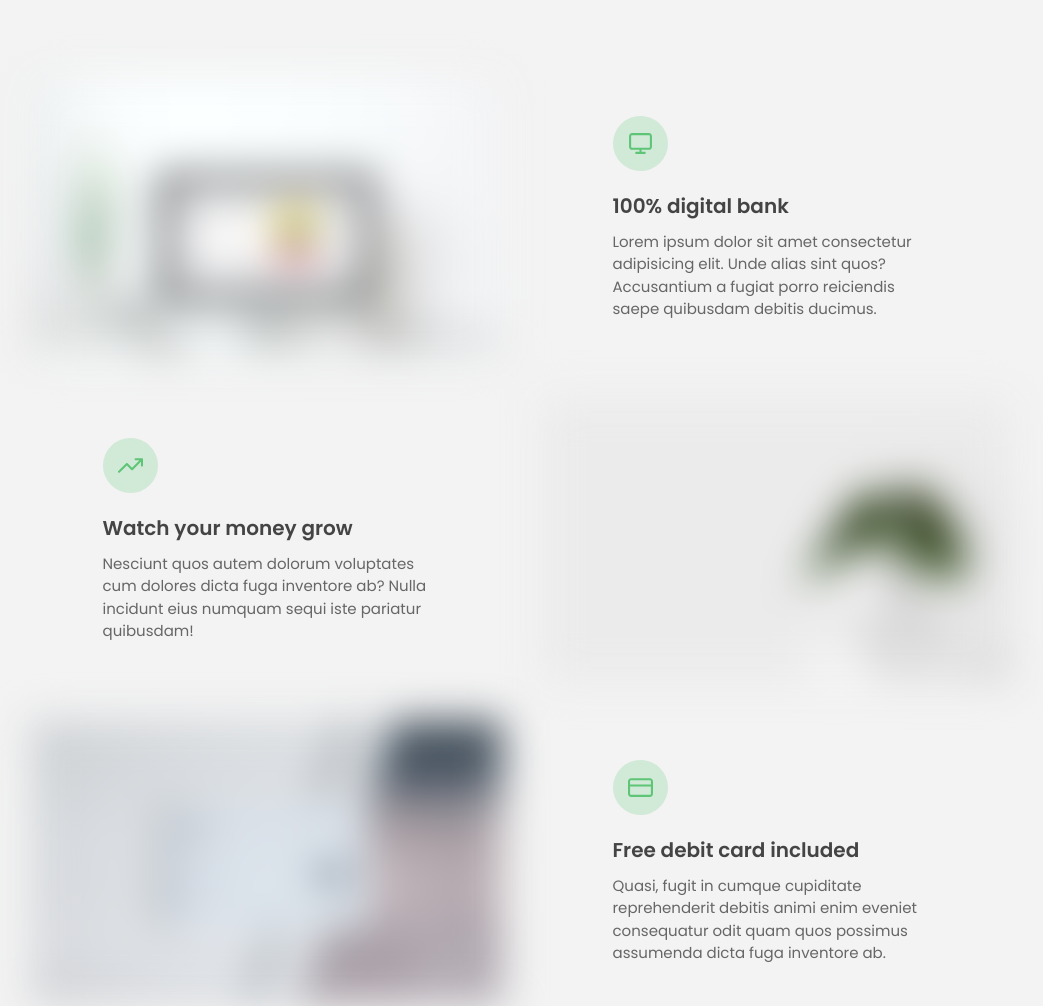
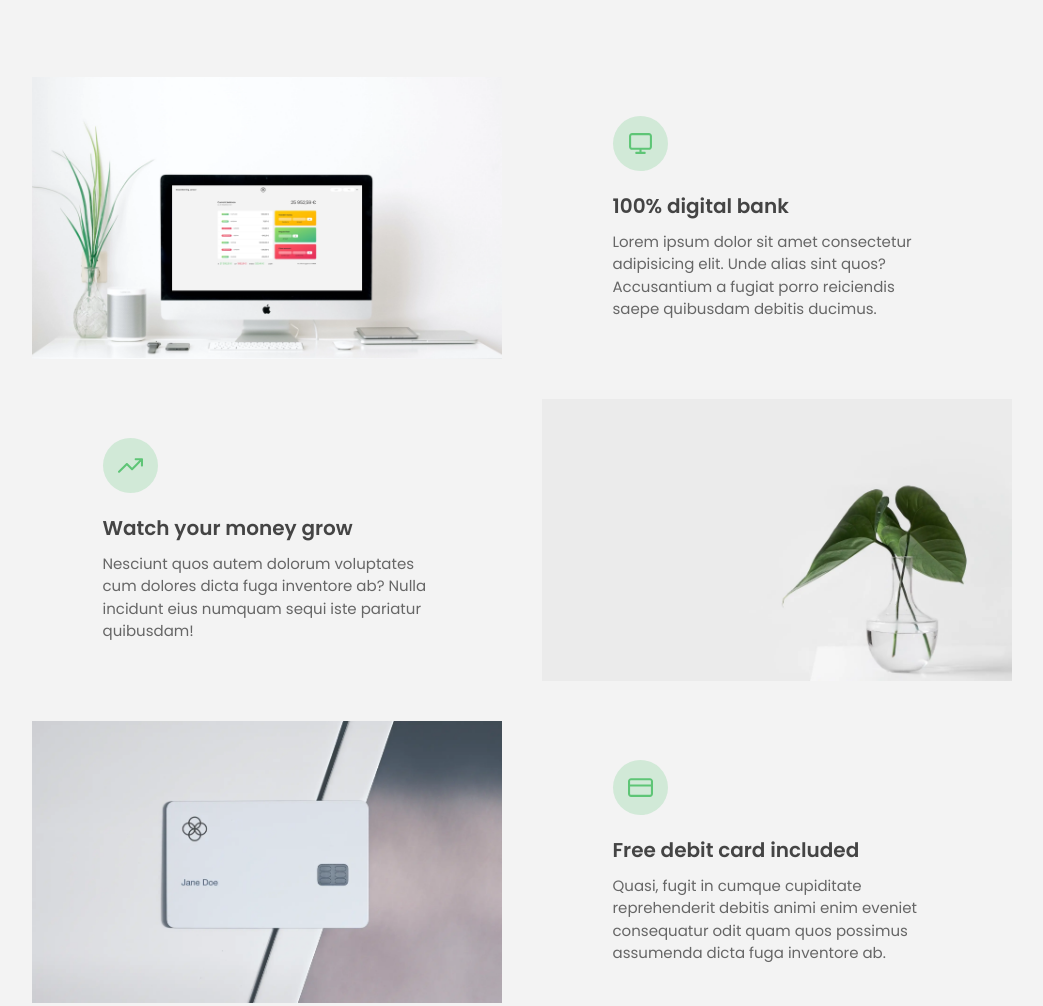
Before and after one commit to moonydog12/JS30, a website: page Bankist/index.html in a window 1280 px wide. Shown: the part 1095-2101 px from the top of the page, without its empty margins (118-1161 px from the left). Drawn offline with Linux system fonts and the light colour scheme.

Commit message:
Add image lazy loading

```diff
--- a/Bankist/index.html
+++ b/Bankist/index.html
@@ -56,7 +56,7 @@
       <div class="features">
         <img
           src="img/digital-lazy.jpg"
-          data-src="img/digital.jpg"
+          data-src="img/digital.webp"
           alt="Computer"
           class="features__img lazy-img"
         />
@@ -87,14 +87,14 @@
         </div>
         <img
           src="img/grow-lazy.jpg"
-          data-src="img/grow.jpg"
+          data-src="img/grow.webp"
           alt="Plant"
           class="features__img lazy-img"
         />
 
         <img
           src="img/card-lazy.jpg"
-          data-src="img/card.jpg"
+          data-src="img/card.webp"
           alt="Credit card"
           class="features__img lazy-img"
         />
--- a/Bankist/script.js
+++ b/Bankist/script.js
@@ -155,3 +155,30 @@ allSections.forEach((section) => {
   sectionObserver.observe(section);
   section.classList.add('section--hidden');
 });
+
+// Lazy loading images
+const imgTarget = document.querySelectorAll('img[data-src]');
+const loadImg = (entries, observer) => {
+  const [entry] = entries;
+
+  if (!entry.isIntersecting) {
+    return;
+  }
+
+  // Replace src with data-src
+  entry.target.src = entry.target.dataset.src;
+
+  entry.target.addEventListener('load', () => {
+    // Remove blur effect after image is actually loaded
+    entry.target.classList.remove('lazy-img');
+  });
+
+  observer.unobserve(entry.target);
+};
+
+const imgObserver = new IntersectionObserver(loadImg, {
+  root: null,
+  threshold: 0,
+  rootMargin: '200px',
+});
+imgTarget.forEach((img) => imgObserver.observe(img));
```
